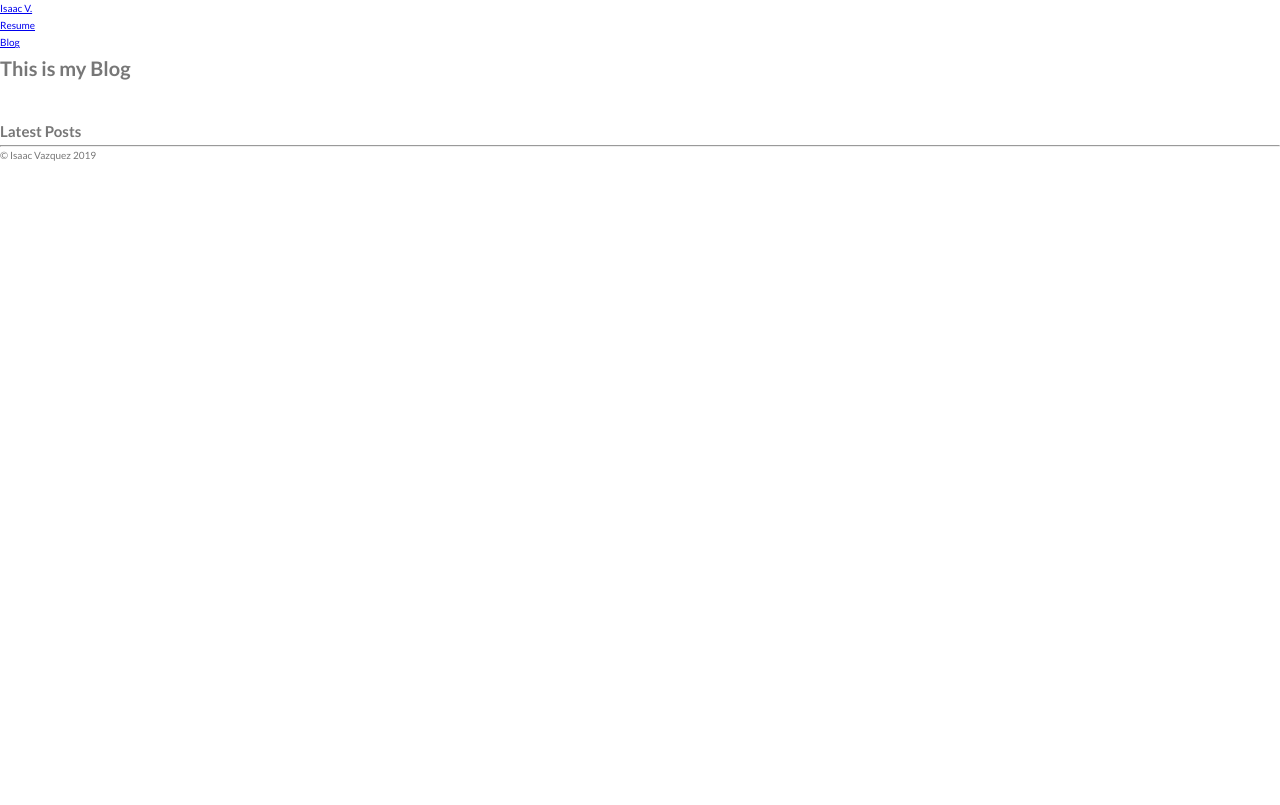
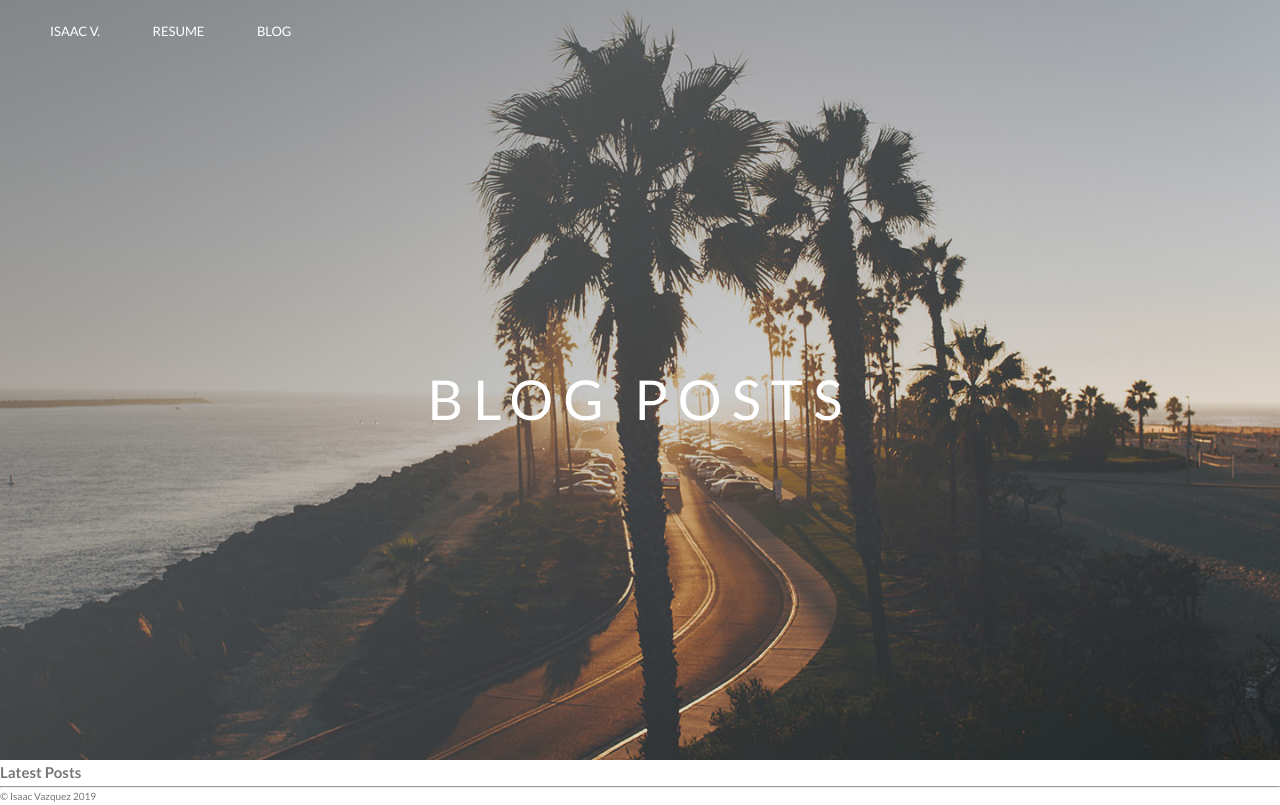
Before and after one commit to IzWOP/portfolioshizz, a Django app: page /blog/ in a window 1280 px wide. Before the commit the page ends 161 px from the top, so only its background shows below. Run offline with Django 3.2, Linux system fonts and the light colour scheme; data that the repository does not hold is empty.

Commit message:
updated hero image and navbar
fixed index and blog posts. blog detail is in progress

```diff
--- a/portfolio/static/home/css/style.css
+++ b/portfolio/static/home/css/style.css
@@ -1,11 +1,13 @@
-* {
+*,
+*::after,
+*::before {
   margin: 0;
   padding: 0;
-  box-sizing: border-box;
+  box-sizing: inherit;
 }
 
 html {
-  font-size: 10px;
+  font-size: 62.5%;
 }
 
 body {
@@ -13,26 +15,65 @@ body {
   font-weight: 400;
   line-height: 1.7;
   color: #777;
+  box-sizing: border-box;
 
 }
 
-.header {
+.navigation {
+  list-style: none;
+  float:left;
+  padding-top: 2rem;
+  font-size: 1.3rem;
+}
+
+.navigation__item {
+  display: inline-block;
+  margin-left: 5rem;
+  text-transform: uppercase;
+
+}
+
+/* .navigation__item:first-child {
+  margin: 2rem;
+
+} */
+
+.navigation__item-link {
+  text-decoration: none;
+  color: #fff;
+}
+
+
+.header__index {
+  position:top;
   height: 95vh;
   background-image: linear-gradient(
     to right bottom,
-    rgba(119, 119, 119, 0.9),
+    rgba(119, 119, 119, 0.6),
     rgba(255, 255, 255, 0.1)),
     url("../../img/kb1.jpg");
   background-size: cover;
   background-position: center;
 }
 
-.text-box {
+.header__blog {
+  position:top;
+  height: 95vh;
+  background-image: linear-gradient(
+    to right bottom,
+    rgba(119, 119, 119, 0.8),
+    rgba(255, 255, 255, 0.1)),
+    url("../../img/bg5.jpg");
+  background-size: cover;
+  background-position: top;
+}
+
+.header__text-box {
   position: absolute;
   top: 50%;
   left: 50%;
   transform: translate(-50%, -50%);
-  text-align:
+  text-align:center;
 }
 
 .heading-primary {
@@ -42,7 +83,7 @@ body {
   backface-visibility: hidden;
 }
 
-.heading-primary-main {
+.heading-primary--main {
   display: block;
   font-size: 5.5rem;
   font-weight: 400;
@@ -53,7 +94,7 @@ body {
   animation-timing-function: ease-out;
 }
 
-.heading-primary-sub {
+.heading-primary--sub {
   display: block;
   font-size: 2rem;
   font-weight: 700;
--- a/templates/base.html
+++ b/templates/base.html
@@ -15,17 +15,19 @@
 	{% else %}
 	<title> IRunPy </title>
 	{% endif %}
-	<div class="">
-		<div class="">
-			<a class="" href="{%  url 'index' %}">Isaac V.</a>
-		</div>
-		<div class="">
-		<a href="{% static 'ivr.pdf' %}">Resume</a>
-		</div>
-		<div class="">
-		<a href="{% url 'blogposts' %}">Blog</a>
-		</div>
-	</div>
+	<nav>
+		<ul class="navigation">
+			<li class="navigation__item">
+			<a class="navigation__item-link" href="{%  url 'index' %}">Isaac V.</a>
+			</li>
+			<li class="navigation__item">
+			<a class="navigation__item-link" href="{% static 'ivr.pdf' %}">Resume</a>
+			</li>
+			<li class="navigation__item">
+			<a class="navigation__item-link" href="{% url 'blogposts' %}">Blog</a>
+			</li>
+		</ul>
+	</nav>
 
 </head>
 <body>
--- a/templates/blog/posts.html
+++ b/templates/blog/posts.html
@@ -1,10 +1,13 @@
 {% extends "base.html" %}
 {% load static %}
 {% block content %}
-<div class="container">
-	<h1 class="text-center pt-3">This is my Blog</h1>
-	<br />
-	<br />
+<header class="header__blog">
+	<div class="header__text-box">
+		<h1 class="heading-primary">
+			<span class="heading-primary--main">Blog Posts</span>
+		</h1>
+	</div>
+</header>
 	<h2>Latest Posts</h2>
 	<hr />
 	<div>
```
Also changed, not shown: templates/jobs/index.html (+4 -4 lines), portfolio/static/img/bg45.jpg (added), portfolio/static/img/bg5.jpg (added), portfolio/static/img/bg51.jpg (added), portfolio/static/img/kb2.jpg (deleted), portfolio/static/img/kb3.jpg (deleted), portfolio/static/img/project13.jpg (added).
